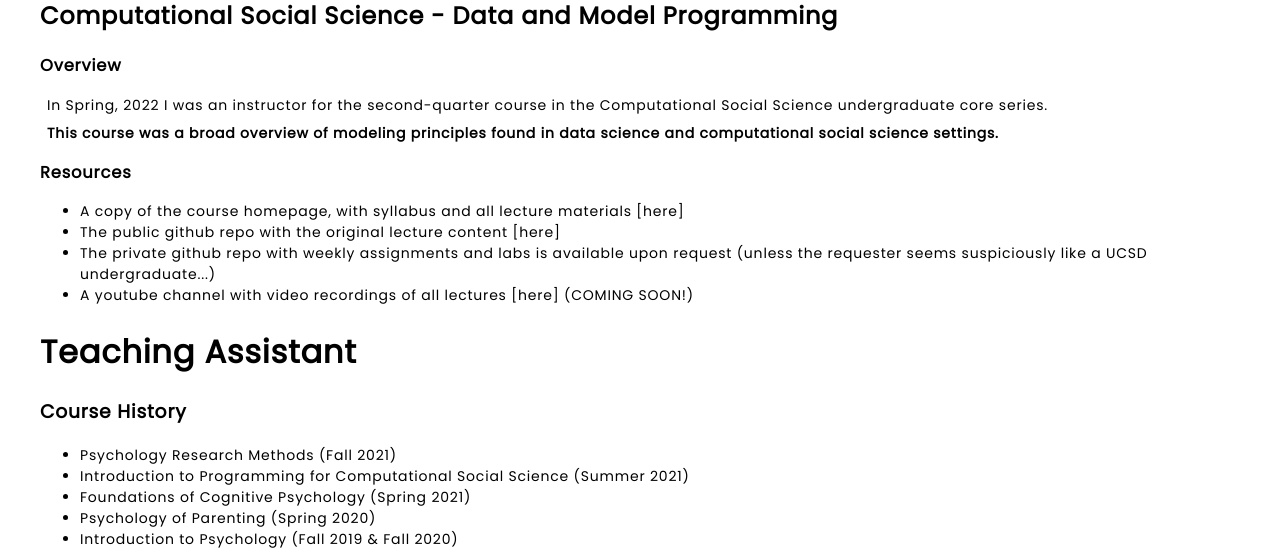
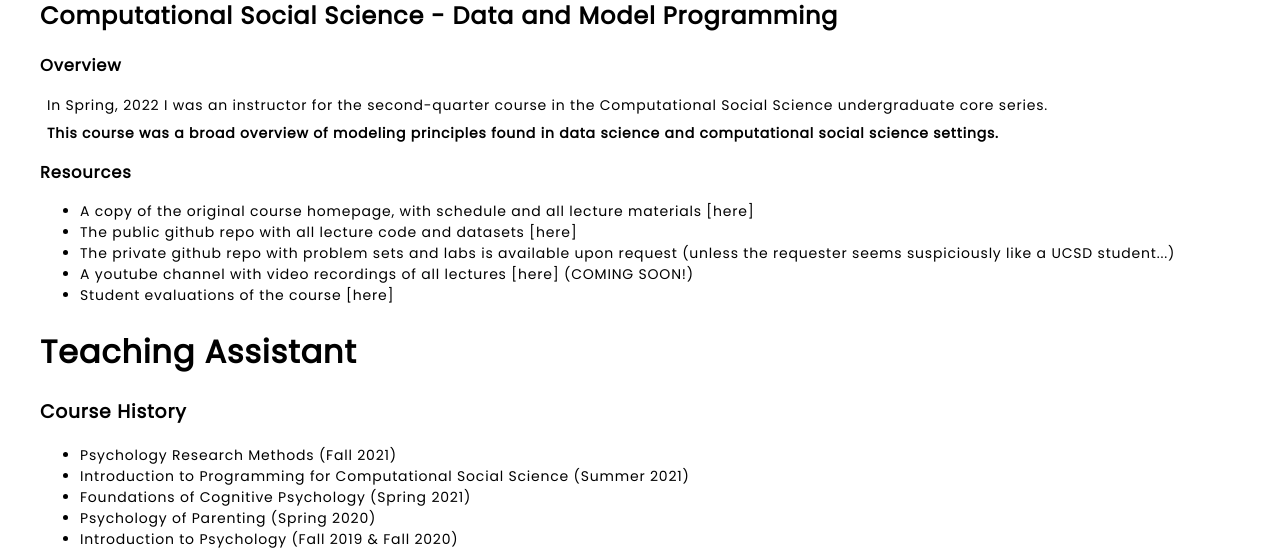
Before and after one commit to erik-brockbank/website, a Flask app: page /teaching in a window 1280 px wide. Shown: the part 218-766 px from the top of the page. Run offline with Flask 2, Linux system fonts and the light colour scheme.

Commit message:
add capes

```diff
--- a/templates/teaching.html
+++ b/templates/teaching.html
@@ -20,23 +20,26 @@
                 <p>
                     <ul>
                         <li>
-                            A copy of the course homepage, with syllabus and all lecture materials
+                            A copy of the original course homepage, with schedule and all lecture materials
                             [<a href="https://erik-brockbank.github.io/ucsd-css-002-sp2022.github.io/">here</a>]
                         </li>
                         <li>
-                            The public github repo with the original lecture content
+                            The public github repo with all lecture code and datasets
                             [<a href="https://github.com/erik-brockbank/css2_sp22-public">here</a>]
                         </li>
                         <li>
-                            The private github repo with weekly assignments and labs is available upon request
-                            (unless the requester seems suspiciously like a UCSD undergraduate...)
+                            The private github repo with problem sets and labs is available upon request
+                            (unless the requester seems suspiciously like a UCSD student...)
                         </li>
                         <li>
                             A youtube channel with video recordings of all lectures
                             <!-- [<a href="https://youtube.com/playlist?list=PL4OUZgXEKAb82jtxAb1LRxZO8kGnMrPFQ">here</a>] -->
                             [<a href="">here</a>] (COMING SOON!)
                         </li>
-                        <!-- TODO upload evals and link them here -->
+                        <li>
+                            Student evaluations of the course
+                            [<a href="/static/docs/evals/CSS 2 Spring 2022 CAPE.pdf">here</a>]
+                        </li>
                     </ul>
                 </p>
         </div>
```
Also changed, not shown: 1 other file.
